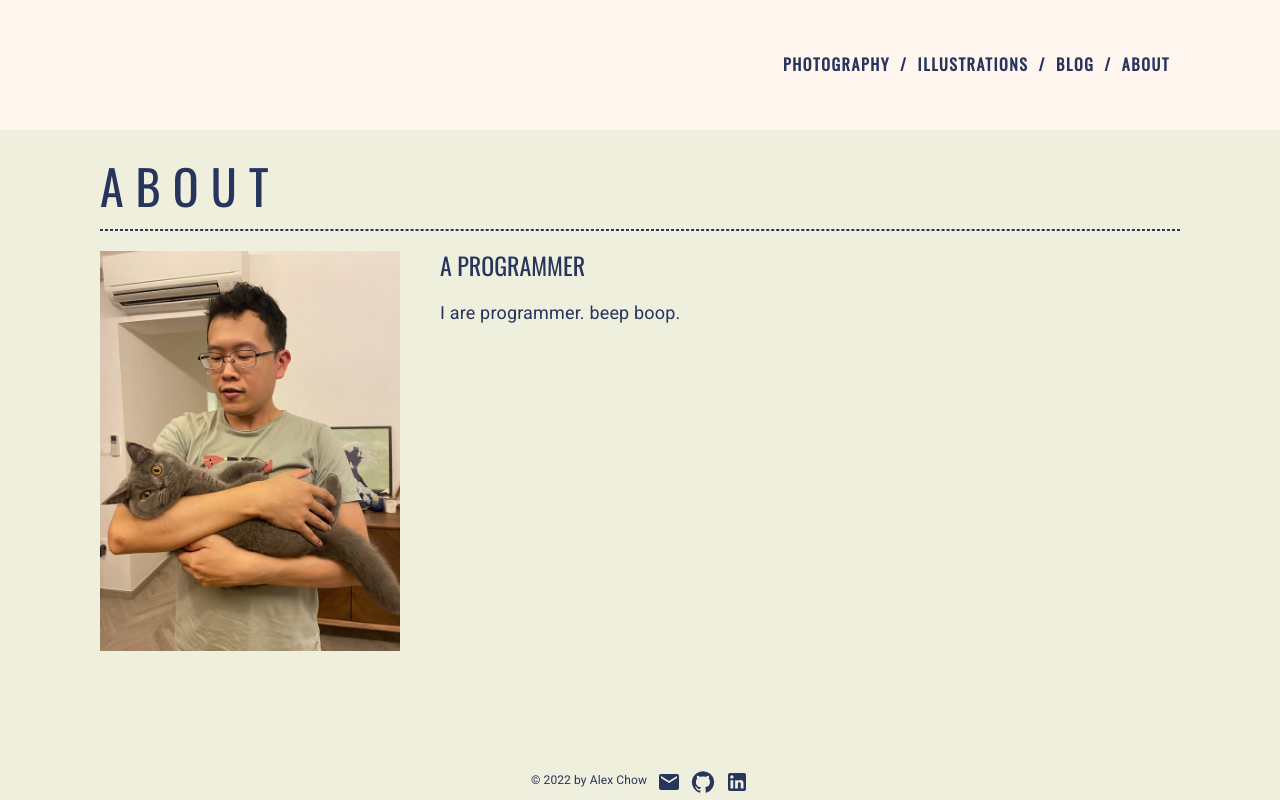
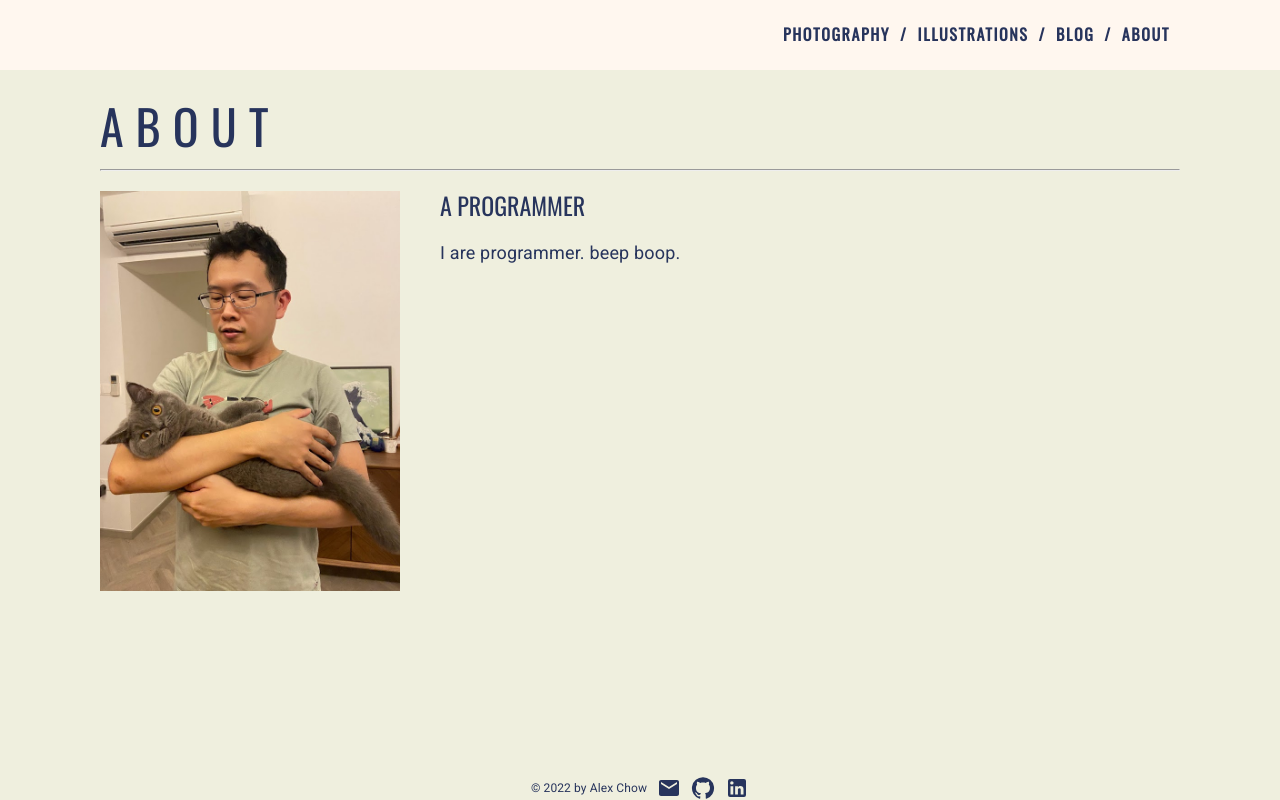
Before and after one commit to czolbe88/blog, a Next.js app: page /about in a window 1280 px wide. Built offline with nearby package versions, Linux system fonts and the light colour scheme.

Commit message:
add illustrations page and media css rules

```diff
--- a/components/layout.module.scss
+++ b/components/layout.module.scss
@@ -1,36 +1,52 @@
 @use '../styles/ds';
 
-.layoutRoot{
+.layoutRoot {
 
   height: 100vh;
 
-  .header{
+  .header {
+
+    @media (max-width: ds.$media_transition) {
+      padding: 20px;
+      width: fit-content;
+    }
+
+    @media (min-width: ds.$media_transition) {
+      padding: 20px 100px;
+      justify-content: flex-end;
+    }
+
     display: flex;
-    justify-content: end;
     align-items: center;
-    height: 130px;
-    padding: 20px 100px;
+    height: 70px;
     background-color: ds.$off_white2;
   }
 
-  .bodyRoot{
-    padding: 20px 100px;
-    height: calc(100% - 160px);
+  .bodyRoot {
+    @media (max-width: ds.$media_transition) {
+      padding: 20px;
+    }
+
+    @media (min-width: ds.$media_transition) {
+      padding: 20px 100px;
+    }
+    height: calc(100% - 100px);
   }
 
-  .footerRoot{
-    padding: 0 100px;
+  .footerRoot {
+
     display: flex;
-    height: 30px;
     justify-content: center;
     grid-gap: 10px;
+    position: fixed;
+    bottom: 0;
+    width: 100%;
+    align-items: center;
 
-    //.socialMedia{
-    //  display: flex;
-    //  grid-gap: 10px;
-    //}
+    @media (max-width: ds.$media_transition) {
+      display: none;
+    }
 
   }
 
-
 }
--- a/components/layout.tsx
+++ b/components/layout.tsx
@@ -17,9 +17,7 @@ export default function Layout(props: PropsWithChildren<any>) {
                 </div>
 
                 <div className={Styles.bodyRoot}>
-                    <main>
                         {props.children}
-                    </main>
                 </div>
 
                 <div className={Styles.footerRoot}>
--- a/components/routes/routes.module.scss
+++ b/components/routes/routes.module.scss
@@ -1,7 +1,7 @@
 .routes {
   display: flex;
   flex-direction: row;
-  justify-content: end;
+  justify-content: flex-end;
 
   h4 {
     margin-right: 10px;
--- a/package.json
+++ b/package.json
@@ -15,6 +15,7 @@
     "@fontsource/roboto": "^4.5.7",
     "@mui/icons-material": "^5.8.3",
     "@mui/material": "^5.8.0",
+    "googleapis": "^101.0.0",
     "next": "12.1.6",
     "react": "18.1.0",
     "react-dom": "18.1.0"
--- a/pages/about.module.scss
+++ b/pages/about.module.scss
@@ -1,20 +1,18 @@
 .aboutContent{
   display: flex;
-  flex-direction: row;
+  flex-flow: wrap row;
   margin-top: 20px;
   gap: 40px;
 
   #profilePic{
     height: auto;
     width: 300px;
-
   }
 
   .aboutWriteup{
     p{
       margin-top: 20px;
     }
-
   }
 
 }
--- a/styles/ds.scss
+++ b/styles/ds.scss
@@ -4,3 +4,5 @@ $blue1: #27345C;
 $blue2: #6D7D8B;
 $light_blue1: #BBC8D4;
 $light_blue2: #DAE3EA;
+
+$media_transition: 600px;
--- a/styles/globals.scss
+++ b/styles/globals.scss
@@ -21,5 +21,5 @@ a {
 
 .divider{
   height: 0px;
-  border: 1px dashed #27345C;
+  //border: 1px dashed #27345C;
 }
```
Also changed, not shown: components/illustrations/illustration-card.module.scss (added, +13 -0 lines), components/illustrations/illustration-card.tsx (added, +24 -0 lines), components/illustrations/illustrations.module.scss (added, +8 -0 lines), components/main/mainsection.tsx (added, +16 -0 lines), pages/illustrations.tsx (added, +54 -0 lines), 2 other files (tests, documents, lock files or other folders).
